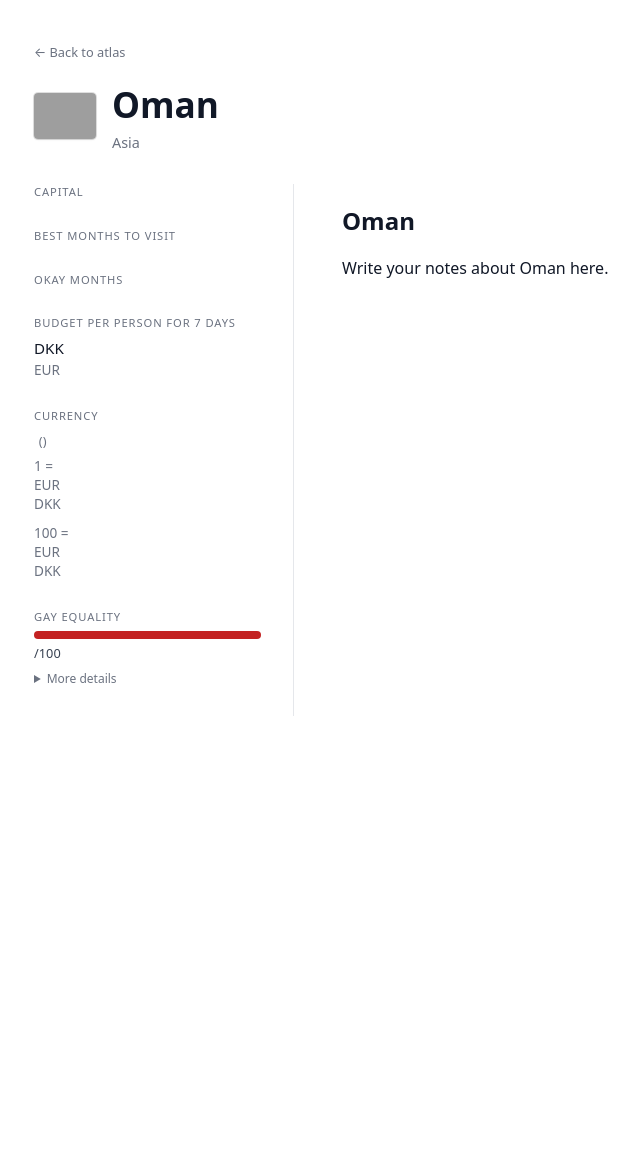
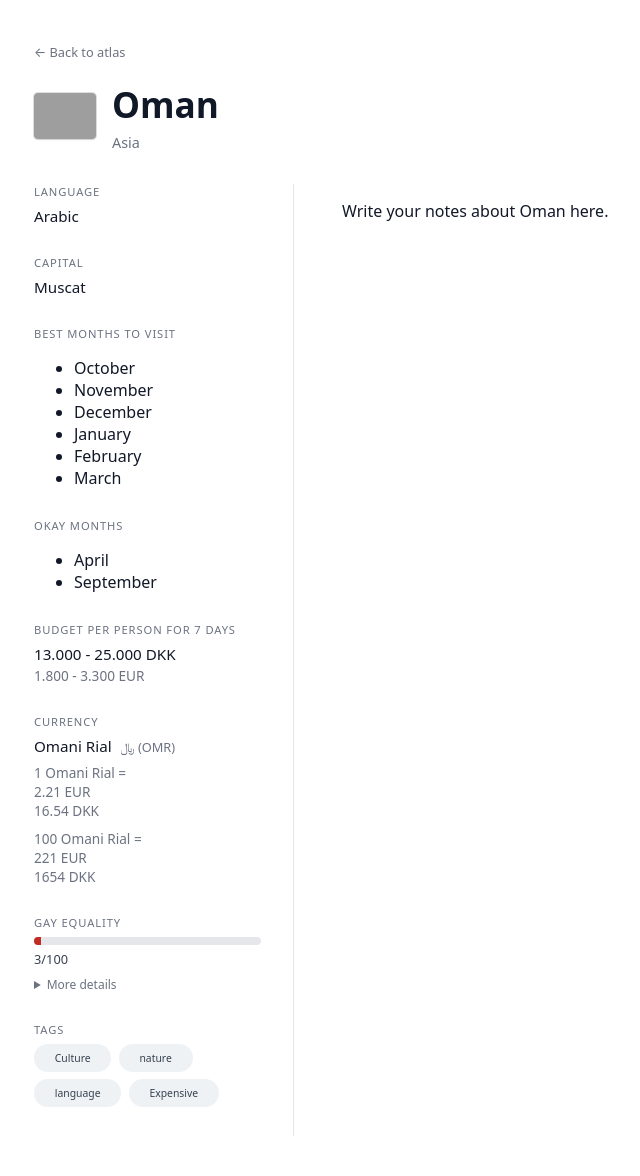
Before and after one commit to Joshua-kea/Travel, a Jekyll site: the page built from _countries/oman.md, in a window 1280 px wide. Shown: the whole page, without its empty margins (56-696 px from the left). Built offline with Jekyll 4.4.1, drawn with Linux system fonts in a browser that asks for light colours; before the commit the page ends 900 px from its top, so only the background shows below that; grey boxes are pictures that could not be loaded.

Commit message:
O countries

```diff
--- a/_countries/oman.md
+++ b/_countries/oman.md
@@ -1,31 +1,29 @@
 ---
 layout: country
 iso: OMN
+iso2: om
 name: Oman
 continent: Asia
-gay_friendliness: ""
-tags: []
-language: []
-capital: ""
+gay_friendliness: 3
+tags: [culture, nature, language, expensive]
+language: [Arabic]
+capital: Muscat
 currency:
-  name: ""
-  code: ""
-  symbol: ""
+  name: Omani Rial
+  code: OMR
+  symbol: ﷼
   rates:
     per_1:
-      eur: ""
-      dkk: ""
+      eur: 2.21
+      dkk: 16.54
     per_100:
-      eur: ""
-      dkk: ""
+      eur: 221
+      dkk: 1654
 budget:
-  dkk: ""
-  eur: ""
-gay_details: ""
-iso2: om
-best_months: []
-ok_months: []
+  dkk: 13.000 - 25.000
+  eur: 1.800 - 3.300
+gay_details: "Illegal. Punished with up to 3 years in prison."
+best_months: [10, 11, 12, 1, 2, 3]
+ok_months: [4, 9]
 ---
-# Oman
-
 Write your notes about Oman here.
```
